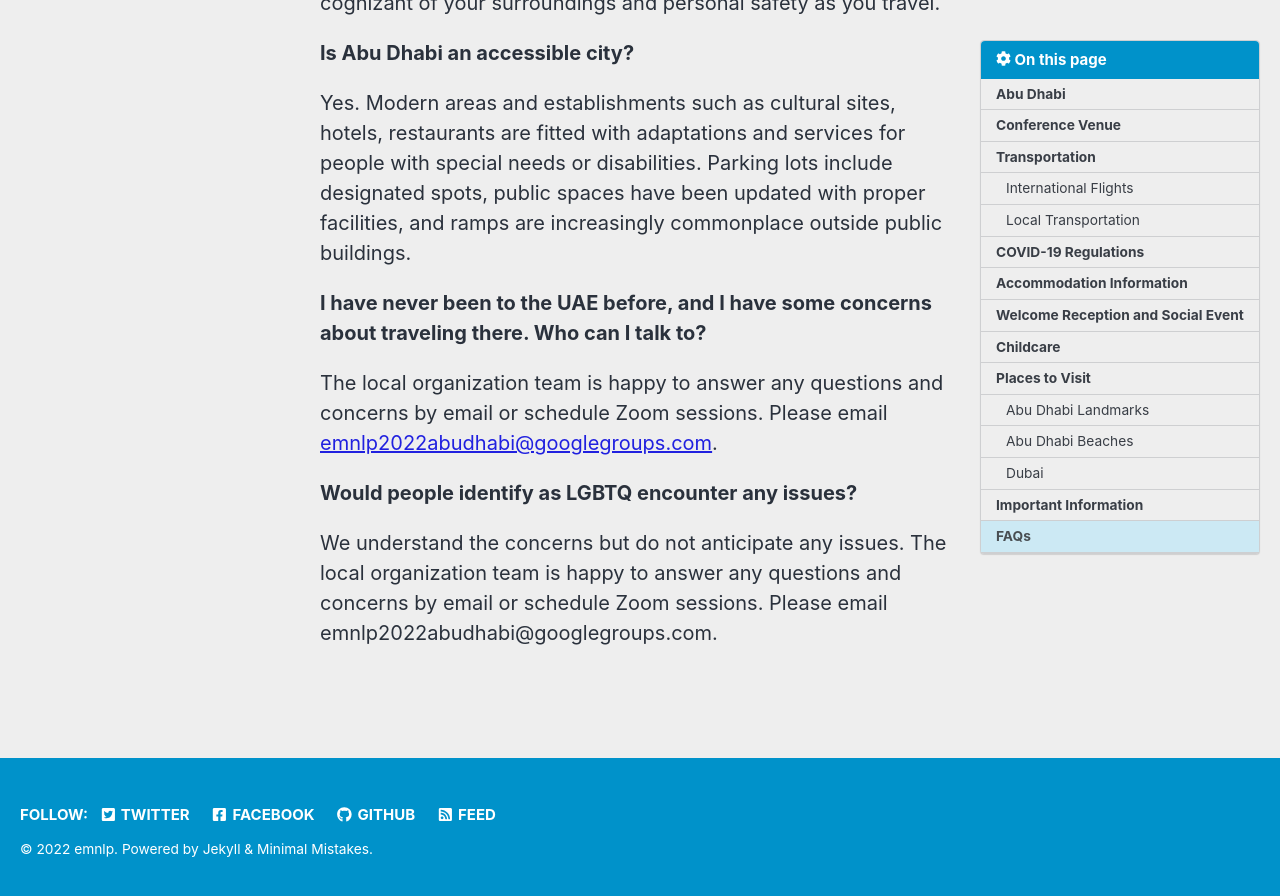
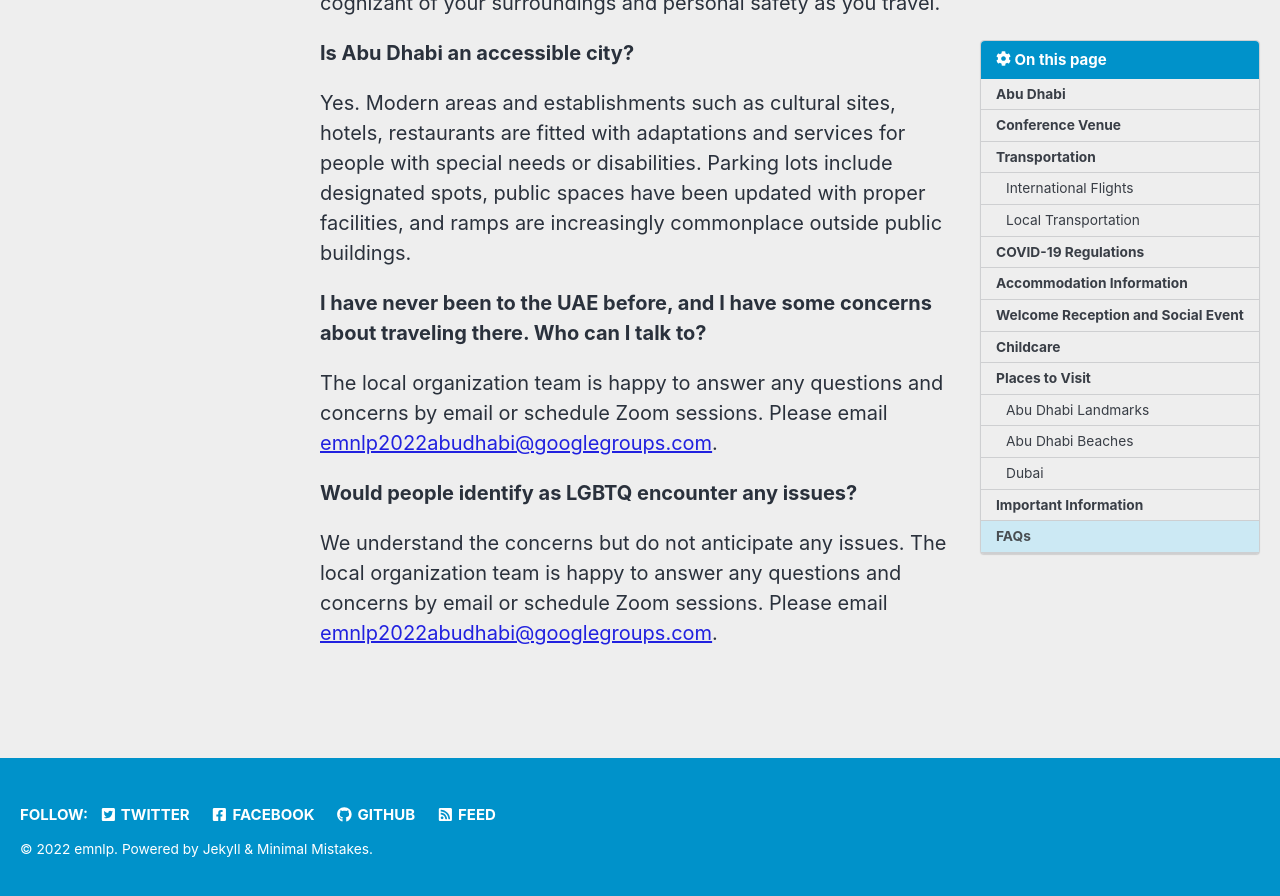
Before and after one commit to yxni98/EMNLP_2022, a Jekyll site: the page built from _pages/venue.md, in a window 1280 px wide and 900 px high, scrolled down 14438 px. Shown: the top 896 px of the window. Built offline with Jekyll 4.4.1, drawn with Linux system fonts in a browser that asks for light colours; cached includes are drawn as plain includes; nearby versions of some CDN libraries; comment, search, counter and statistics services are not loaded; part of the change alters nothing that is shown.

```diff
--- a/_pages/venue.md
+++ b/_pages/venue.md
@@ -332,4 +332,4 @@ The local organization team is happy to answer any questions and concerns by ema
 
 **Would people identify as LGBTQ encounter any issues?**
 
-We understand the concerns but do not anticipate any issues. The local organization team is happy to answer any questions and concerns by email or schedule Zoom sessions. Please email emnlp2022abudhabi@googlegroups.com.
+We understand the concerns but do not anticipate any issues. The local organization team is happy to answer any questions and concerns by email or schedule Zoom sessions. Please email <emnlp2022abudhabi@googlegroups.com>.
```
